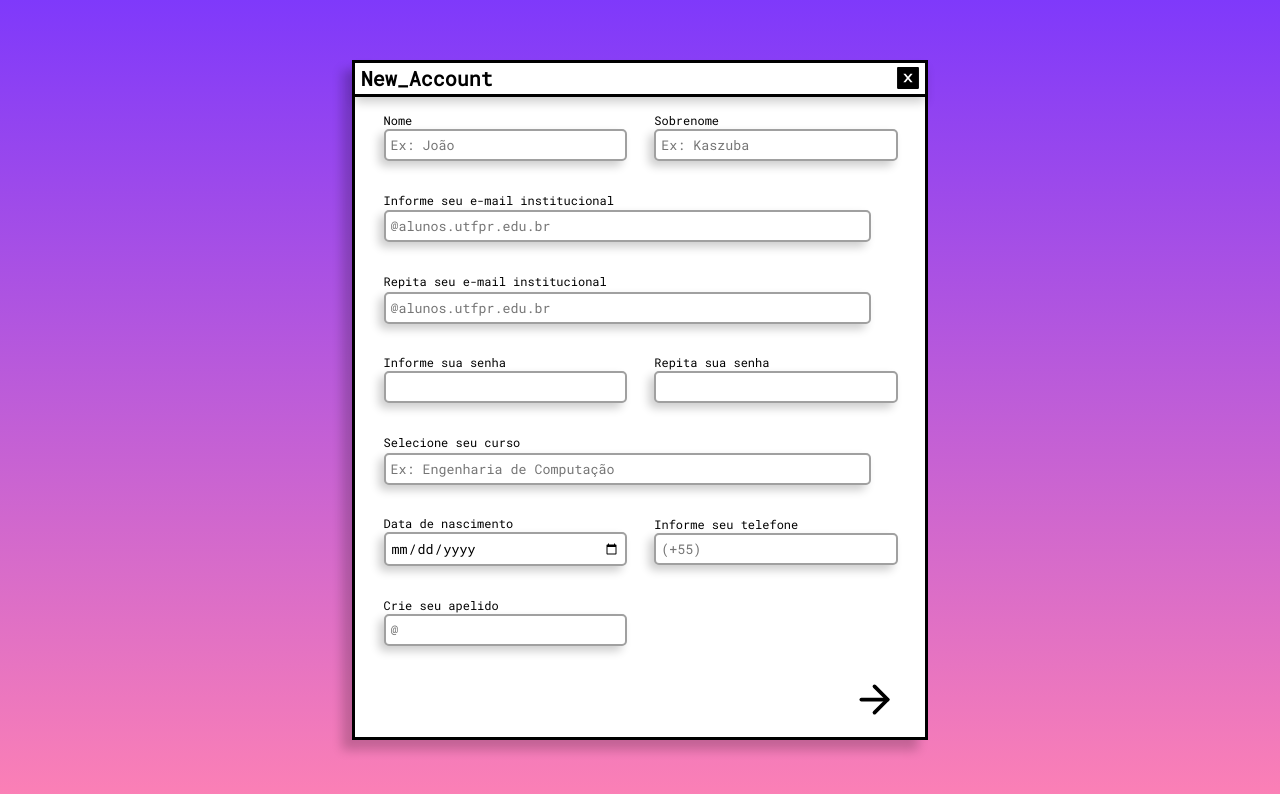
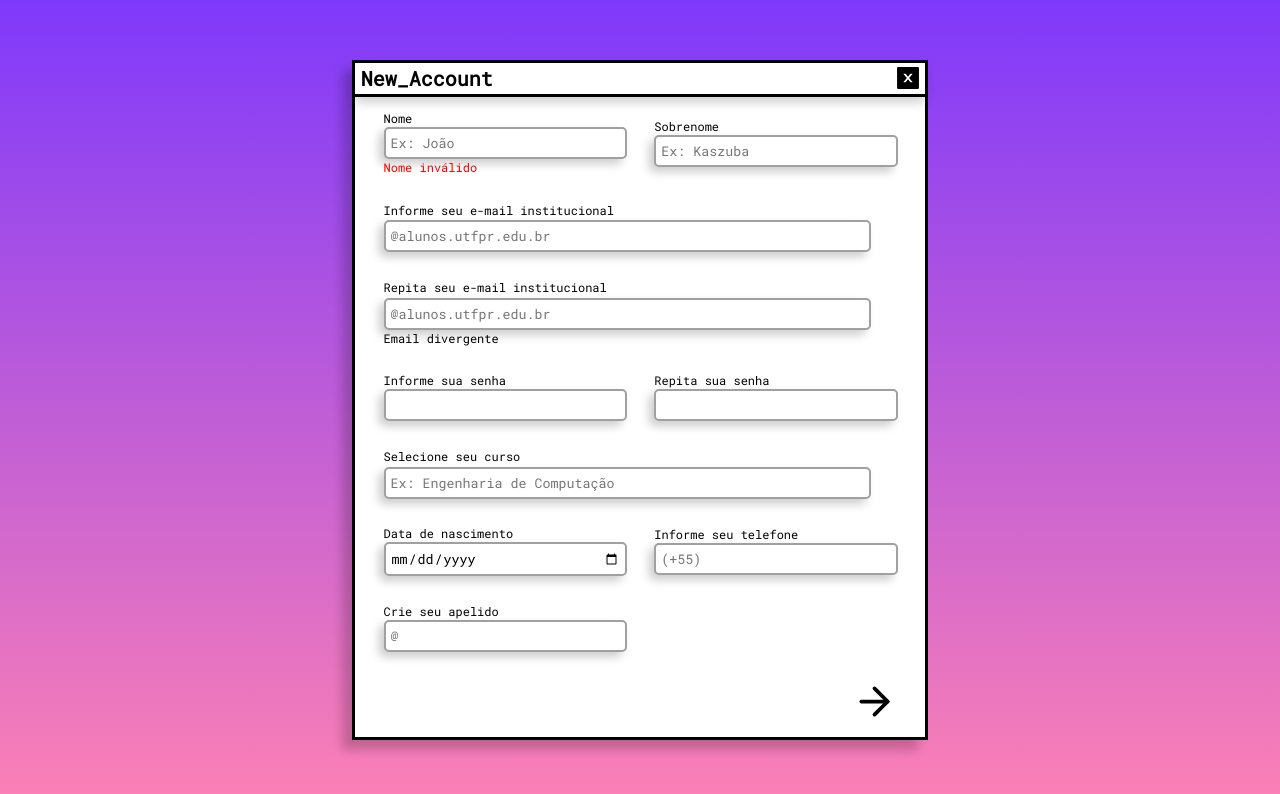
Before and after one commit to XMATHEUSX/UTFriends, a React (Vite) app: page /signup in a window 1280 px wide. Both pictures are taken after a click on the icon 874 px from the left and 699 px from the top of the page. Shown: the top 794 px of the page. Built offline with nearby package versions, Linux system fonts and the light colour scheme; no server answers.

Commit message:
style: verificação SignUp

```diff
--- a/src/pages/Signup/index.jsx
+++ b/src/pages/Signup/index.jsx
@@ -3,6 +3,8 @@ import GoogleFonts from 'react-google-fonts'
 import { FiArrowRight } from 'react-icons/fi'
 import { Link } from 'react-router-dom'
 import { useState } from 'react'
+
+import verify_nome from './verify.js'
 import './signup.css'
 
 export default function SignUp() {
@@ -27,6 +29,9 @@ export default function SignUp() {
       nickname: apelido,
 
     };
+
+    if(verify_nome(nome)){
+      alert("deu certo");
       fetch('http://localhost:3000/register', {
         method: 'POST',
         headers: {
@@ -41,7 +46,8 @@ export default function SignUp() {
       .catch(error => {
       console.error('Erro:', error);
     });
-      alert(userData.nickname);
+    }
+    document.getElementById("errorNome").style.display = "block";
   };
   return (
 
@@ -76,8 +82,9 @@ export default function SignUp() {
                   value={nome}
                   placeholder="Ex: João"
                   onChange={(e) => setNome(e.target.value)}
-                  required pattern="^[A-Za-z]+&"
                 />
+
+                <p className="errorMsgSU" id="errorNome">Nome inválido</p>
 
             </div>
 
@@ -86,15 +93,16 @@ export default function SignUp() {
               <p> Sobrenome </p>
 
               <input
+                  id="sobrenome"
                   title="Sobrenome"
                   name="Sobrenome"
                   type="text"
                   value={sobrenome}
                   placeholder="Ex: Kaszuba"
                   onChange={(e) => setSobrenome(e.target.value)}
-                  required pattern="^[A-Za-z]+&"
+                  required
                 />
-
+              <p className="errorMsgSU" id="erroSobrenome">Sobrenome inválido</p>
             </div>
           </div>
 
@@ -113,6 +121,7 @@ export default function SignUp() {
                   required pattern="^[A-Za-z]+@alunos.utfpr.edu.br$"
             />
 
+            <p className="errorMsgSU">Email inválido</p>
           </div>
 
           <div className="uniqueContentSU">
@@ -129,7 +138,7 @@ export default function SignUp() {
                   onChange={(e) => setRepemail(e.target.value)}
                   required pattern="^[A-Za-z]+@alunos.utfpr.edu.br$"
                 />
-
+            <p id="errorMsgSU">Email divergente</p>
           </div>
 
           <div className="splittedContentSU">
@@ -159,7 +168,7 @@ export default function SignUp() {
                   value={repsenha}
                   onChange={(e) => setRepsenha(e.target.value)}
                 />
-
+              <p className="errorMsgSU">Senha divergente</p>
             </div>
           </div>
 
@@ -173,9 +182,7 @@ export default function SignUp() {
                   value={curso}
                   placeholder="Ex: Engenharia de Computação"
                   onChange={(e) => setCurso(e.target.value)}
-                  required pattern="^[A-Za-z]+&"
                 />
-
           </div>
 
           <div className="splittedContentSU">
@@ -192,7 +199,7 @@ export default function SignUp() {
                   onChange={(e) => setNascimento(e.target.value)}
                   required pattern="^\d{2}/\d{2}/\d{4}$"
                 />
-
+              <p className="errorMsgSU">data inválida</p>
             </div>
 
             <div className="secondContentSU">
@@ -206,9 +213,9 @@ export default function SignUp() {
                   value={telefone}
                   placeholder='(+55)'
                   onChange={(e) => setTelefone(e.target.value)}
-                  required pattern="^$"
+                  required pattern="^[0-9]{11}$"
                 />
-
+              <p className="errorMsgSU">Número inválido</p>
             </div>
           </div>
 
--- a/src/pages/Signup/signup.css
+++ b/src/pages/Signup/signup.css
@@ -47,6 +47,11 @@ html {
     font-family: 'Roboto Mono';
     font-weight: bold;
 }*/
+
+.errorMsgSU{
+    color: red;
+    display: none;
+}
 
 .boxSU {
 
--- /dev/null
+++ b/src/pages/Signup/verify.js
@@ -0,0 +1,6 @@
+export default function verify_nome(nome){
+    if(/^[A-Za-z]+( [A-Za-z]+)*&/.test(nome)){
+        return true;
+    }
+    return false;
+}
```
Lines whose indentation alone changed are shown as unchanged.
